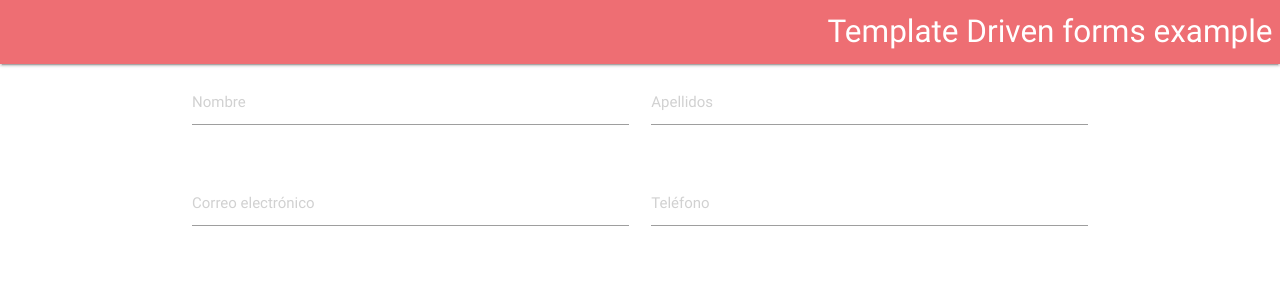
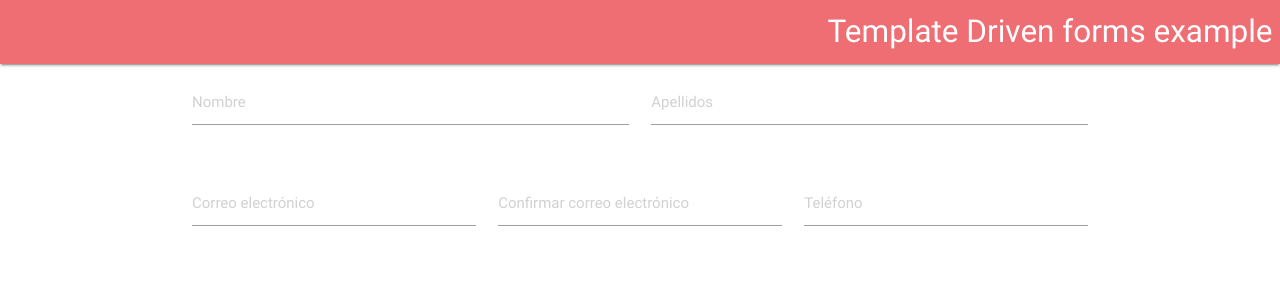
Before and after one commit to agudovitoria/ng2-forms, an Angular app: page / in a window 1280 px wide. Shown: the top 284 px of the page. Built offline with nearby package versions, Linux system fonts and the light colour scheme.

Commit message:
First custom validation approach

```diff
--- a/src/app/app.module.ts
+++ b/src/app/app.module.ts
@@ -5,11 +5,13 @@ import { HttpModule } from '@angular/http';
 
 import { AppComponent } from './app.component';
 import { RegistrationFormComponent } from './registration-form/registration-form.component';
+import { SameAsValidator } from './registration-form/same-as.validator';
 
 @NgModule({
   declarations: [
     AppComponent,
-    RegistrationFormComponent
+    RegistrationFormComponent,
+    SameAsValidator
   ],
   imports: [
     BrowserModule,
--- a/src/app/registration-form/registration-form.component.html
+++ b/src/app/registration-form/registration-form.component.html
@@ -10,10 +10,13 @@
       </div>
 
       <div class="row">
-        <div class="input-field col s6">
+        <div class="input-field col s4">
           <input placeholder="Correo electrónico" id="email" type="email" [ngClass]="{'invalid':isInvalid(email)}" name="email" ngModel #email="ngModel" required pattern="^\w+([\.-]?\w+)*@\w+([\.-]?\w+)*(\.\w{2,3})+$">
         </div>
-        <div class="input-field col s6">
+        <div class="input-field col s4">
+          <input placeholder="Confirmar correo electrónico" id="email2" type="email" [ngClass]="{'invalid':isInvalid(email2)}" name="email2" ngModel #email2="ngModel" required pattern="^\w+([\.-]?\w+)*@\w+([\.-]?\w+)*(\.\w{2,3})+$" sameAs="email">
+        </div>
+        <div class="input-field col s4">
           <input placeholder="Teléfono" id="phone" type="tel" [ngClass]="{'invalid':isInvalid(phone)}" name="phone" ngModel #phone="ngModel" required>
         </div>
       </div>
--- /dev/null
+++ b/src/app/registration-form/same-as.validator.ts
@@ -0,0 +1,26 @@
+import { Directive, forwardRef, Attribute } from '@angular/core';
+import { NG_VALIDATORS, Validator, AbstractControl } from '@angular/forms';
+
+@Directive({
+  selector: '[sameAs][ngModel]',
+  providers: [
+    { provide: NG_VALIDATORS, useExisting: forwardRef(() => SameAsValidator), multi: true }
+  ]
+})
+export class SameAsValidator implements Validator {
+
+  constructor(@Attribute('sameAs')public sameAs:string) { }
+
+  validate(c: AbstractControl): {[key: string]: any} {
+    let areEquals = c.value === c.root.get(this.sameAs).value;
+
+    console.log('sameAs validation result is', areEquals);
+
+    if(!areEquals) {
+      return {"sameAs": false};
+    }
+
+    return null;
+  }
+
+}
```
Also changed, not shown: 1 other file (tests, documents, lock files or other folders).
